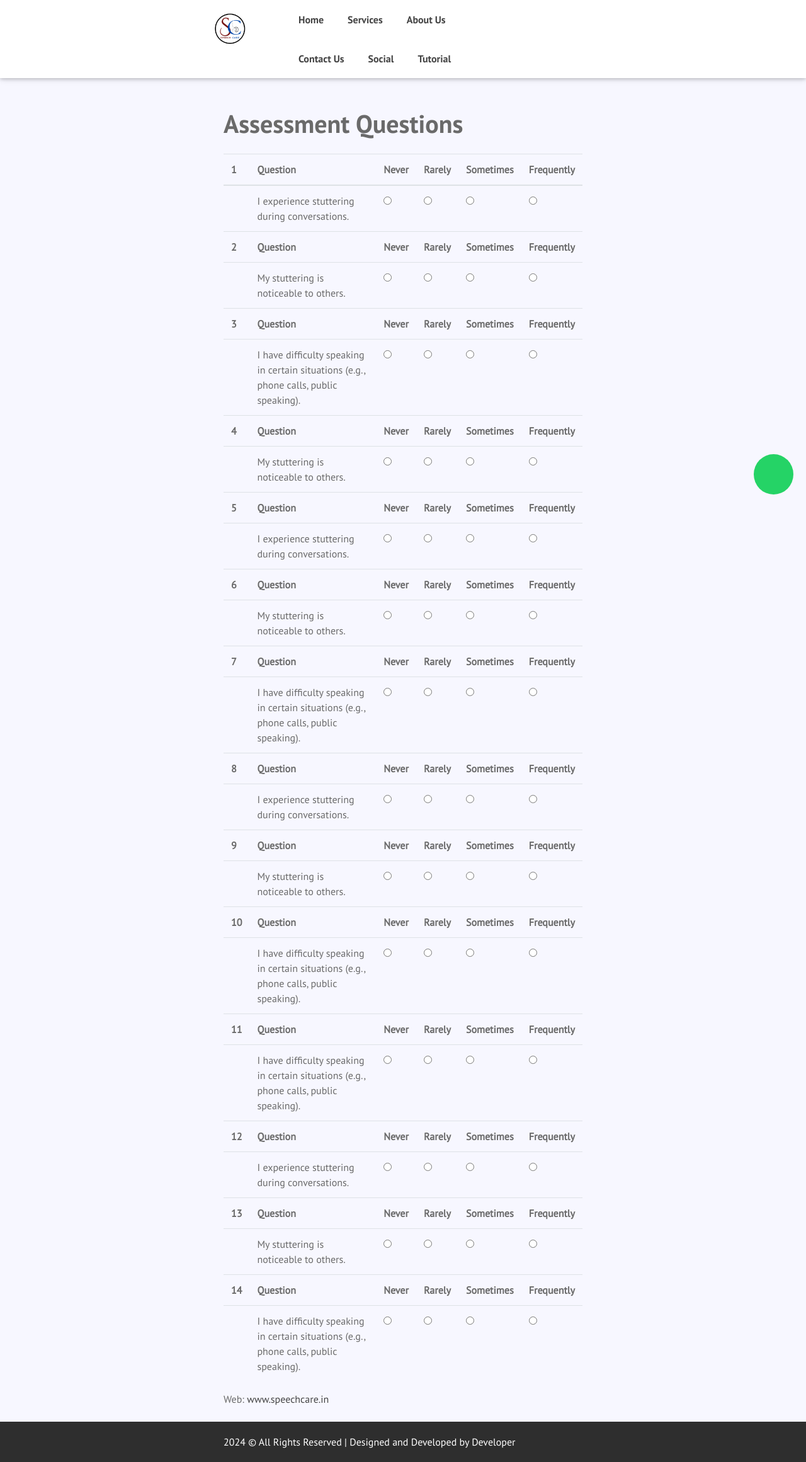
After one commit to Mannu258/Speech-care-Flask, a Flask app: page /assisment in a window 1280 px wide. The commit adds this page. Shown: the whole page at 63% size. Run offline with Flask 3, Linux system fonts and the light colour scheme; some libraries are stand-ins or nearby versions.

Commit message:
new branch new update

```diff
--- a/app.py
+++ b/app.py
@@ -124,6 +124,11 @@ def Admin():
     return render_template("login.html")
 
 
+@app.route("/assisment",methods=["POST", "GET"])
+def Assisment():
+    return render_template("Assisment.html")
+
+
 @app.route("/robots.txt")
 @app.route("/sitemap.xml")
 def static_from_root():
--- /dev/null
+++ b/templates/Assisment.html
@@ -0,0 +1,410 @@
+<!doctype html>
+<html lang="en">
+
+
+<head>
+    <meta charset="utf-8">
+    <meta name="viewport" content="width=device-width, initial-scale=1, shrink-to-fit=no">
+    <title>Speech Care</title>
+    <meta name="description"
+        content="Expert speech therapy services for children and adults. Improve communication skills with our certified therapists. Book a consultation today!">
+    <meta name="keywords"
+        content="speech therapy, speech care, language therapy, stuttering, articulation, language development, speech pathologist ,communication disorders">
+    <link rel="canonical" href="https://www.speechcare.in/our-services" />
+    <meta property="og:title" content="SpeechCare: Expert Speech Therapy Services" />
+    <meta property="og:description"
+        content="Unlock better communication skills with our certified therapists. Book a consultation today!" />
+    <meta property="og:image" content="https://www.speechcare.in/images/speechcare-logo.png" />
+    <meta property="og:url" content="https://www.speechcare.in/" />
+    <meta name="twitter:card" content="summary_large_image" />
+    <meta name="twitter:title" content="SpeechCare: Expert Speech Therapy Services" />
+    <meta name="twitter:description"
+        content="Unlock better communication skills with our certified therapists. Book a consultation today!" />
+    <meta name="twitter:image" content="https://www.speechcare.in/images/speechcare-logo.png" />
+    <script type="application/ld+json">
+    {
+      "@context": "http://schema.org",
+      "@type": "Organization",
+      "name": "SpeechCare",
+      "url": "https://www.speechcare.in/",
+      "logo": "https://www.speechcare.in/images/speechcare-logo.png"
+    }
+  </script>
+
+
+
+
+
+    <!-- <title>Expert Speech Therapists: Treat Stuttering with Convenient Teletherapy Sessions</title> -->
+
+    <link rel="shortcut icon" href="{{ url_for('static', filename='favicon.ico') }}">
+    <link rel="stylesheet" href="{{ url_for('static', filename='assets/css/bootstrap.min.css') }}">
+    <link rel="stylesheet" href="{{ url_for('static', filename='assets/css/fontawsom-all.min.css') }}">
+    <link rel="stylesheet" href="{{ url_for('static', filename='assets/plugins/slider/css/owl.carousel.min.css') }}">
+    <link rel="stylesheet" href="{{ url_for('static', filename='assets/plugins/slider/css/owl.theme.default.css') }}">
+    <link rel="stylesheet" type="text/css" href="{{ url_for('static', filename='assets/css/style.css') }}" />
+    <link rel="stylesheet" type="text/css" href="{{ url_for('static', filename='assets/css/custom.css') }}" />
+
+</head>
+
+<body>
+    <style>
+        body{
+        overflow: hidden;
+        }
+        .container{
+            max-width: 600px; /* Set a maximum width for the container */
+
+        }
+    </style>
+
+
+    <!-- ################# Header Starts Here#######################--->
+    <header id="menu-jk">
+
+        <div id="nav-head" class="header-nav">
+            <div class="container">
+                <div class="row">
+                    <div class="col-lg-2 col-md-3 no-padding col-sm-12 nav-img">
+
+
+                        <img class="logo" src="{{ url_for('static', filename='assets/images/logo.png') }}" alt="">
+                        <a data-toggle="collapse" data-target="#menu" href="#menu"><i
+                                class="fas d-block d-md-none small-menu fa-bars"></i></a>
+                    </div>
+                    <div id="menu" class="col-lg-8 col-md-9 d-none d-md-block nav-item">
+                        <ul>
+                            <li><a href="/">Home</a></li>
+                            <li><a href="/#services">Services</a></li>
+                            <li><a href="/#about_us">About Us</a></li>
+                            <li><a href="/#contact_us">Contact Us</a></li>
+                            <li><a href="/#Social">Social</a></li>
+                            <li><a download="Speak with Confidence: A Speech Care Tutorial.mp4" target="_blank"
+                                    href="{{ url_for('static', filename='assets/Video/Speak with Confidence: A Speech Care Tutorial.mp4') }}">Tutorial</a>
+                            </li>
+                            <!-- <li><a href="#Blog">Blog</a></li> -->
+
+                        </ul>
+                    </div>
+                    <div class="col-sm-2 d-none d-lg-block appoint">
+                        <a href="https://www.facebook.com/speechcare.in" target="_blank"><i
+                                class="fab fa-facebook fa-2x" id="icon"></i></a>
+                        <a href="https://www.instagram.com/speechcare.in?igsh=MWtvNGdreTJ4ZWh6Zw==" target="_blank"><i
+                                class="fab fa-instagram fa-2x ml-2" id="icon"></i></a>
+                        <a href="tel:+919311125459" target="_blank"><i class="fab fa-whatsapp fa-2x ml-2"
+                                id="icon"></i></a>
+                        <a href="https://www.youtube.com/@speechcare." target="_blank"><i
+                                class="fab fa-youtube fa-2x ml-2" id="icon"></i></a>
+
+                    </div>
+
+                </div>
+            </div>
+    </header>
+
+
+    <!-- ################# Slider Starts Here#######################--->
+
+    <!--***************************** Slider Starts Here *****************************-->
+    <a href="https://api.whatsapp.com/send?phone=+919311135459&text=Hello%2C%20I%27m%20interested%20in%20your%20therapy."
+        class="fixed-button whatsapp-button">
+
+        <i class="fab fa-whatsapp fa-2x"></i>
+    </a>
+    <div class="container mt-5">
+        <h1 class="mb-4">Assessment Questions</h1>
+        <table class="table">
+            <thead>
+                <tr>
+                    <th>1</th>
+                    <th>Question</th>
+                    <th>Never</th>
+                    <th>Rarely</th>
+                    <th>Sometimes</th>
+                    <th>Frequently</th>
+                </tr>
+            </thead>
+            <tbody>
+
+                <tr>
+                    <td></td>
+                    <td>I experience stuttering during conversations.</td>
+                    <td><input type="radio" name="q1" value="0"></td>
+                    <td><input type="radio" name="q1" value="1"></td>
+                    <td><input type="radio" name="q1" value="2"></td>
+                    <td><input type="radio" name="q1" value="3"></td>
+                </tr>
+                <!-- Add more questions here -->
+                <tr>
+                    <th>2</th>
+                    <th>Question</th>
+                    <th>Never</th>
+                    <th>Rarely</th>
+                    <th>Sometimes</th>
+                    <th>Frequently</th>
+                </tr>
+                <tr>
+                    <td></td>
+                    <td>My stuttering is noticeable to others.</td>
+                    <td><input type="radio" name="q2" value="0"></td>
+                    <td><input type="radio" name="q2" value="1"></td>
+                    <td><input type="radio" name="q2" value="2"></td>
+                    <td><input type="radio" name="q2" value="3"></td>
+                </tr>
+                <!-- Add more questions here -->
+                <tr>
+                    <th>3</th>
+                    <th>Question</th>
+                    <th>Never</th>
+                    <th>Rarely</th>
+                    <th>Sometimes</th>
+                    <th>Frequently</th>
+                </tr>
+                <tr>
+                    <td></td>
+                    <td>I have difficulty speaking in certain situations (e.g., phone calls, public speaking).</td>
+                    <td><input type="radio" name="q3" value="0"></td>
+                    <td><input type="radio" name="q3" value="1"></td>
+                    <td><input type="radio" name="q3" value="2"></td>
+                    <td><input type="radio" name="q3" value="3"></td>
+                </tr>
+
+                <!-- Add more questions here -->
+                <tr>
+                    <th>4</th>
+                    <th>Question</th>
+                    <th>Never</th>
+                    <th>Rarely</th>
+                    <th>Sometimes</th>
+                    <th>Frequently</th>
+                </tr>
+                <tr>
+                    <td></td>
+                    <td>My stuttering is noticeable to others.</td>
+                    <td><input type="radio" name="q2" value="0"></td>
+                    <td><input type="radio" name="q2" value="1"></td>
+                    <td><input type="radio" name="q2" value="2"></td>
+                    <td><input type="radio" name="q2" value="3"></td>
+                </tr>
+                <!-- Add more questions here -->
+                <tr>
+                    <th>5</th>
+                    <th>Question</th>
+                    <th>Never</th>
+                    <th>Rarely</th>
+                    <th>Sometimes</th>
+                    <th>Frequently</th>
+                </tr>
+
+                <tr>
+                    <td></td>
+                    <td>I experience stuttering during conversations.</td>
+                    <td><input type="radio" name="q1" value="0"></td>
+                    <td><input type="radio" name="q1" value="1"></td>
+                    <td><input type="radio" name="q1" value="2"></td>
+                    <td><input type="radio" name="q1" value="3"></td>
+                </tr>
+                <!-- Add more questions here -->
+                <tr>
+                    <th>6</th>
+                    <th>Question</th>
+                    <th>Never</th>
+                    <th>Rarely</th>
+                    <th>Sometimes</th>
+                    <th>Frequently</th>
+                </tr>
+                <tr>
+                    <td></td>
+                    <td>My stuttering is noticeable to others.</td>
+                    <td><input type="radio" name="q2" value="0"></td>
+                    <td><input type="radio" name="q2" value="1"></td>
+                    <td><input type="radio" name="q2" value="2"></td>
+                    <td><input type="radio" name="q2" value="3"></td>
+                </tr>
+                <!-- Add more questions here -->
+                <tr>
+                    <th>7</th>
+                    <th>Question</th>
+                    <th>Never</th>
+                    <th>Rarely</th>
+                    <th>Sometimes</th>
+                    <th>Frequently</th>
+                </tr>
+                <tr>
+                    <td></td>
+                    <td>I have difficulty speaking in certain situations (e.g., phone calls, public speaking).</td>
+                    <td><input type="radio" name="q3" value="0"></td>
+                    <td><input type="radio" name="q3" value="1"></td>
+                    <td><input type="radio" name="q3" value="2"></td>
+                    <td><input type="radio" name="q3" value="3"></td>
+                </tr>
+                <tr>
+                    <th>8</th>
+                    <th>Question</th>
+                    <th>Never</th>
+                    <th>Rarely</th>
+                    <th>Sometimes</th>
+                    <th>Frequently</th>
+                </tr>
+                <tr>
+
+                    <td></td>
+                    <td>I experience stuttering during conversations.</td>
+                    <td><input type="radio" name="q1" value="0"></td>
+                    <td><input type="radio" name="q1" value="1"></td>
+                    <td><input type="radio" name="q1" value="2"></td>
+                    <td><input type="radio" name="q1" value="3"></td>
+                </tr>
+                <!-- Add more questions here -->
+                <tr>
+                    <th>9</th>
+                    <th>Question</th>
+                    <th>Never</th>
+                    <th>Rarely</th>
+                    <th>Sometimes</th>
+                    <th>Frequently</th>
+                </tr>
+                <tr>
+                    <td></td>
+                    <td>My stuttering is noticeable to others.</td>
+                    <td><input type="radio" name="q2" value="0"></td>
+                    <td><input type="radio" name="q2" value="1"></td>
+                    <td><input type="radio" name="q2" value="2"></td>
+                    <td><input type="radio" name="q2" value="3"></td>
+                </tr>
+                <!-- Add more questions here -->
+                <tr>
+                    <th>10</th>
+                    <th>Question</th>
+                    <th>Never</th>
+                    <th>Rarely</th>
+                    <th>Sometimes</th>
+                    <th>Frequently</th>
+                </tr>
+                <tr>
+                    <td></td>
+                    <td>I have difficulty speaking in certain situations (e.g., phone calls, public speaking).</td>
+                    <td><input type="radio" name="q3" value="0"></td>
+                    <td><input type="radio" name="q3" value="1"></td>
+                    <td><input type="radio" name="q3" value="2"></td>
+                    <td><input type="radio" name="q3" value="3"></td>
+                </tr>
+
+                <!-- Add more questions here -->
+                <tr>
+                    <th>11</th>
+                    <th>Question</th>
+                    <th>Never</th>
+                    <th>Rarely</th>
+                    <th>Sometimes</th>
+                    <th>Frequently</th>
+                </tr>
+                <tr>
+                    <td></td>
+                    <td>I have difficulty speaking in certain situations (e.g., phone calls, public speaking).</td>
+                    <td><input type="radio" name="q3" value="0"></td>
+                    <td><input type="radio" name="q3" value="1"></td>
+                    <td><input type="radio" name="q3" value="2"></td>
+                    <td><input type="radio" name="q3" value="3"></td>
+                </tr>
+                <tr>
+                    <th>12</th>
+                    <th>Question</th>
+                    <th>Never</th>
+                    <th>Rarely</th>
+                    <th>Sometimes</th>
+                    <th>Frequently</th>
+                </tr>
+                <tr>
+
+                    <td></td>
+                    <td>I experience stuttering during conversations.</td>
+                    <td><input type="radio" name="q1" value="0"></td>
+                    <td><input type="radio" name="q1" value="1"></td>
+                    <td><input type="radio" name="q1" value="2"></td>
+                    <td><input type="radio" name="q1" value="3"></td>
+                </tr>
+                <!-- Add more questions here -->
+                <tr>
+                    <th>13</th>
+                    <th>Question</th>
+                    <th>Never</th>
+                    <th>Rarely</th>
+                    <th>Sometimes</th>
+                    <th>Frequently</th>
+                </tr>
+                <tr>
+                    <td></td>
+                    <td>My stuttering is noticeable to others.</td>
+                    <td><input type="radio" name="q2" value="0"></td>
+                    <td><input type="radio" name="q2" value="1"></td>
+                    <td><input type="radio" name="q2" value="2"></td>
+                    <td><input type="radio" name="q2" value="3"></td>
+                </tr>
+                <!-- Add more questions here -->
+                <tr>
+                    <th>14</th>
+                    <th>Question</th>
+                    <th>Never</th>
+                    <th>Rarely</th>
+                    <th>Sometimes</th>
+                    <th>Frequently</th>
+                </tr>
+                <tr>
+                    <td></td>
+                    <td>I have difficulty speaking in certain situations (e.g., phone calls, public speaking).</td>
+                    <td><input type="radio" name="q3" value="0"></td>
+                    <td><input type="radio" name="q3" value="1"></td>
+                    <td><input type="radio" name="q3" value="2"></td>
+                    <td><input type="radio" name="q3" value="3"></td>
+                </tr>
+            </tbody>
+        </table>
+    </div>
+
+
+<div class="container">
+    <section id="Social">
+        Web: <a href="/" class="">www.speechcare.in</a><br>
+        <span>
+            <a href="https://www.facebook.com/speechcare.in" target="_blank"><i class="fab fa-facebook fa-4x ml-1"
+                    id="icon"></i></a>
+            <a href="https://www.instagram.com/speechcare.in?igsh=MWtvNGdreTJ4ZWh6Zw==" target="_blank"><i
+                    class="fab fa-instagram fa-4x ml-3" id="icon"></i></a>
+            <a href="tel:+919311125459" target="_blank"><i class="fab fa-whatsapp fa-4x ml-3" id="icon"></i></a>
+            <a href="https://www.youtube.com/@speechcare." target="_blank"><i class="fab fa-youtube fa-4x ml-3"
+                    id="icon"></i></a>
+        </span>
+        </address>
+    </section>
+</div>
+
+    </footer>
+    <div class="copy">
+        <div class="container">
+            <a href="https://www.mandeep-developer.site/">2024 &copy; All Rights Reserved | Designed and Developed by
+                Developer</a>
+
+            <span>
+                <a href="https://www.mandeep-developer.site/" target="_blank"><i class="far fa-user-circle"></i></a>
+                <a href="https://github.com/Mannu258" target="_blank"><i class="fab fa-github"></i></a>
+                <a href="https://twitter.com/Mannu_258" target="_blank"><i class="fab fa-twitter"></i></a>
+                <a href="https://www.linkedin.com/in/mandeep-mishra-843378223/" target="_blank"><i
+                        class="fab fa-linkedin"></i></a>
+            </span>
+        </div>
+
+    </div>
+
+</body>
+<script src="{{ url_for('static', filename='assets/js/jquery-3.2.1.min.js') }}"></script>
+<script src="{{ url_for('static', filename='assets/js/popper.min.js') }}"></script>
+<script src="{{ url_for('static', filename='assets/js/bootstrap.min.js') }}"></script>
+<script src="{{ url_for('static', filename='assets/plugins/scroll-fixed/jquery-scrolltofixed-min.js') }}"></script>
+<script src="{{ url_for('static', filename='assets/plugins/scroll-nav/js/jquery.easing.min.js') }}"></script>
+<script src="{{ url_for('static', filename='assets/plugins/scroll-nav/js/scrolling-nav.js') }}"></script>
+<script src="{{ url_for('static', filename='assets/js/script.js') }}"></script>
+
+</body>
+
+</html>
```
Also changed, not shown: templates/index.html (+7 -3 lines).
